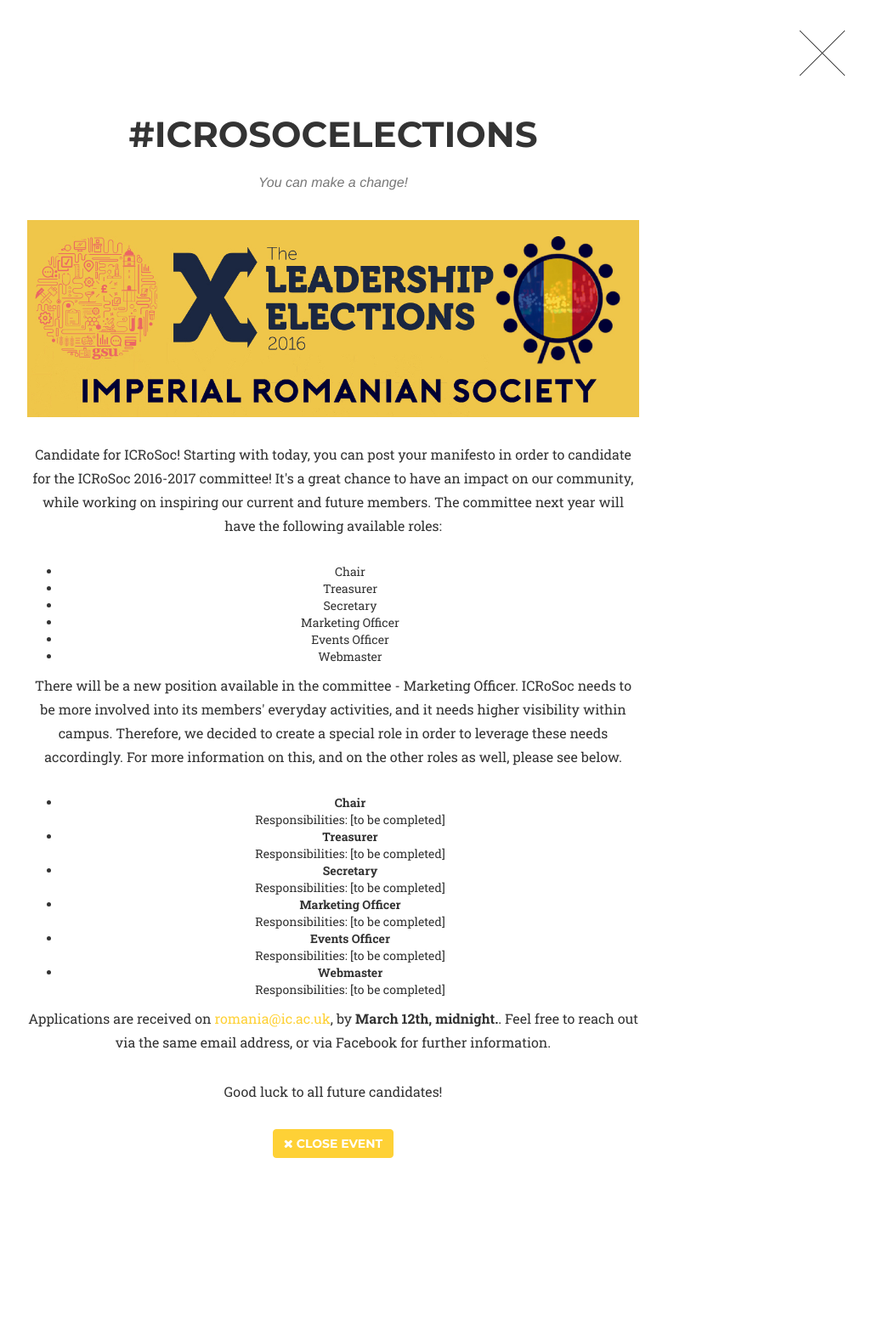
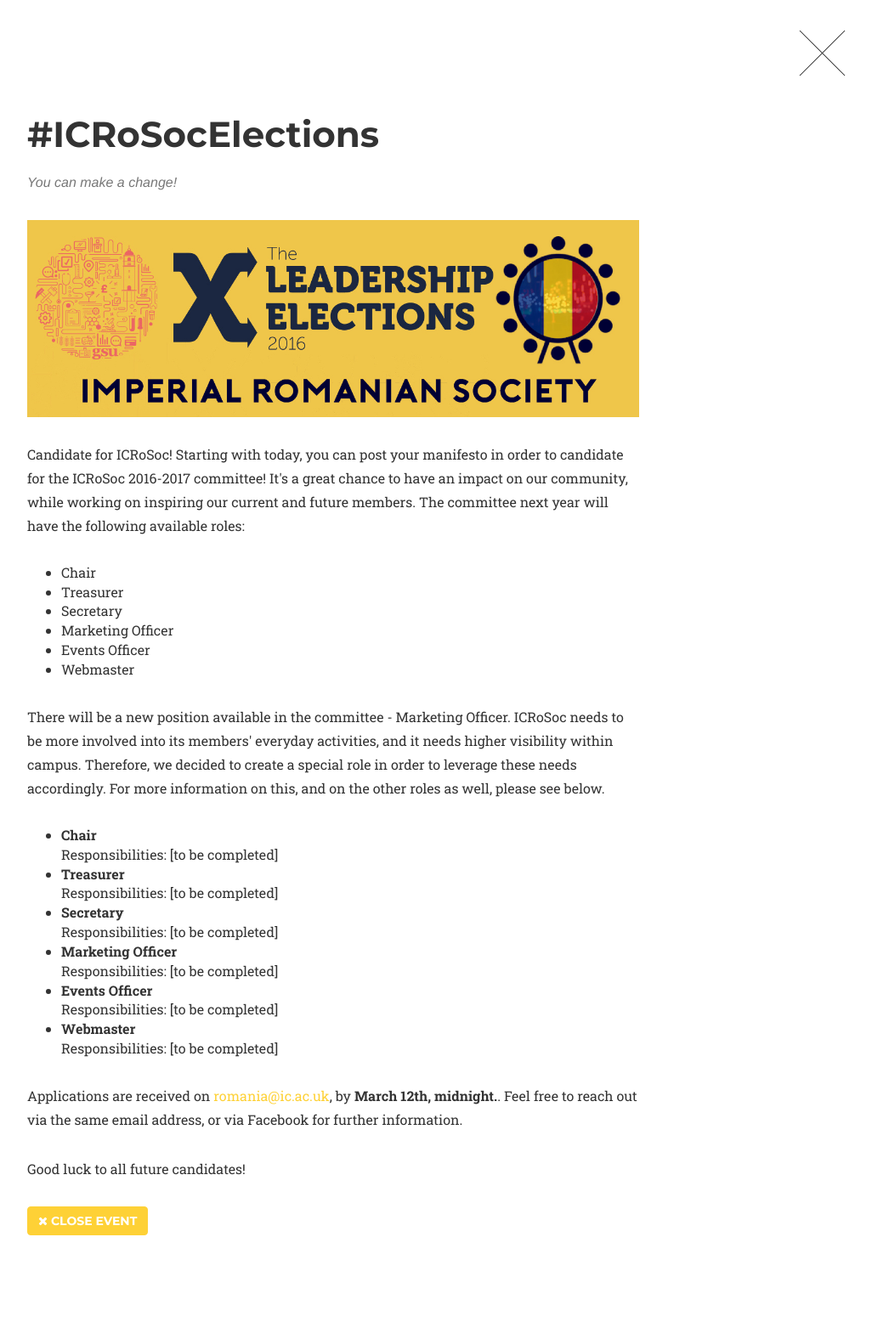
Before and after one commit to mihaibarbu94/romanian, a PHP site: page / in a window 1280 px wide, after a click that opens the changed part. Shown: the whole page at 85% size, without its empty margins (248-1274 px from the left). Run offline with PHP 8.4, Linux system fonts and the light colour scheme; some libraries are stand-ins or nearby versions; some web fonts are replaced.

Commit message:
changed text allignment

```diff
--- a/css/agency.css
+++ b/css/agency.css
@@ -253,7 +253,7 @@ section h3.section-subheading{font-size:16px;font-family:"Droid Serif","Helvetic
 
 .timeline .timeline-heading h4.subheading{text-transform:none}
 
-.timeline .timeline-body>p,.timeline .timeline-body>ul{margin-bottom:0}@media (min-width:768px){.timeline:before{left:50%}.timeline>li{margin-bottom:100px;min-height:100px}.timeline>li .timeline-panel{width:41%;float:left;padding:0 20px 20px 30px;text-align:right}.timeline>li .timeline-image{width:100px;height:100px;left:50%;margin-left:-50px}.timeline>li .timeline-image h4{font-size:13px;margin-top:16px;line-height:18px}.timeline>li.timeline-inverted>.timeline-panel{float:right;text-align:left;padding:0 30px 20px 20px}}@media (min-width:992px){.timeline>li{min-height:150px}.timeline>li .timeline-panel{padding:0 20px 20px}.timeline>li .timeline-image{width:150px;height:150px;margin-left:-75px}.timeline>li .timeline-image h4{font-size:18px;margin-top:30px;line-height:26px}.timeline>li.timeline-inverted>.timeline-panel{padding:0 20px 20px}}@media (min-width:1200px){.timeline>li{min-height:170px}.timeline>li .timeline-panel{padding:0 20px 20px 100px}.timeline>li .timeline-image{width:170px;height:170px;margin-left:-85px}.timeline>li .timeline-image h4{margin-top:40px}.timeline>li.timeline-inverted>.timeline-panel{padding:0 100px 20px 20px}}
+.timeline .timeline-body>p,.timeline .timeline-body>ul{margin-bottom:0;}@media (min-width:768px){.timeline:before{left:50%}.timeline>li{margin-bottom:100px;min-height:100px}.timeline>li .timeline-panel{width:41%;float:left;padding:0 20px 20px 30px;text-align:right}.timeline>li .timeline-image{width:100px;height:100px;left:50%;margin-left:-50px}.timeline>li .timeline-image h4{font-size:13px;margin-top:16px;line-height:18px}.timeline>li.timeline-inverted>.timeline-panel{float:right;text-align:left;padding:0 30px 20px 20px}}@media (min-width:992px){.timeline>li{min-height:150px}.timeline>li .timeline-panel{padding:0 20px 20px}.timeline>li .timeline-image{width:150px;height:150px;margin-left:-75px}.timeline>li .timeline-image h4{font-size:18px;margin-top:30px;line-height:26px}.timeline>li.timeline-inverted>.timeline-panel{padding:0 20px 20px}}@media (min-width:1200px){.timeline>li{min-height:170px}.timeline>li .timeline-panel{padding:0 20px 20px 100px}.timeline>li .timeline-image{width:170px;height:170px;margin-left:-85px}.timeline>li .timeline-image h4{margin-top:40px}.timeline>li.timeline-inverted>.timeline-panel{padding:0 100px 20px 20px}}
 
 .team-member{text-align:center;}
 
@@ -316,11 +316,13 @@ ul.social-buttons li a:hover,ul.social-buttons li a:focus,ul.social-buttons li a
 
 .btn:focus,.btn:active,.btn.active,.btn:active:focus{outline:0}
 
-.portfolio-modal .modal-content{border-radius:0;background-clip:border-box;-webkit-box-shadow:none;box-shadow:none;border:0;min-height:100%;padding:100px 0;text-align:center}
+.portfolio-modal .modal-content{border-radius:0;background-clip:border-box;-webkit-box-shadow:none;box-shadow:none;border:0;min-height:100%;padding:100px 0;text-align:left;}
 
-.portfolio-modal .modal-content h2{margin-bottom:15px;font-size:3em}
+.portfolio-modal .modal-content h2{text-transform: none; margin-bottom:15px;font-size:3em}
 
-.portfolio-modal .modal-content p{margin-bottom:30px}
+.portfolio-modal .modal-content p {margin-bottom:30px; font-size: 16px;}
+
+.portfolio-modal .modal-content ul {margin-bottom:30px; font-size: 16px;}
 
 .portfolio-modal .modal-content p.item-intro{margin:20px 0 30px;font-family:"Droid Serif","Helvetica Neue",Helvetica,Arial,sans-serif;font-style:italic;font-size:16px}
 
```
